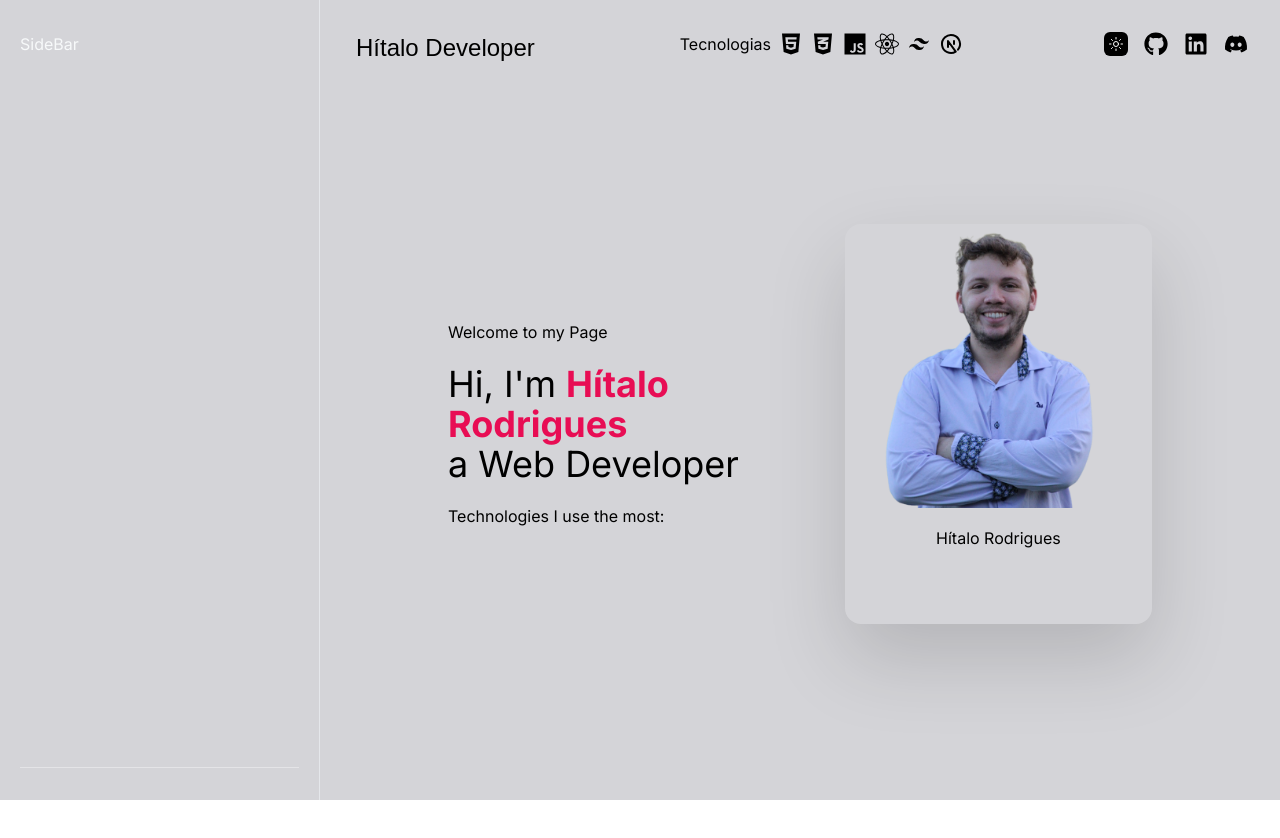
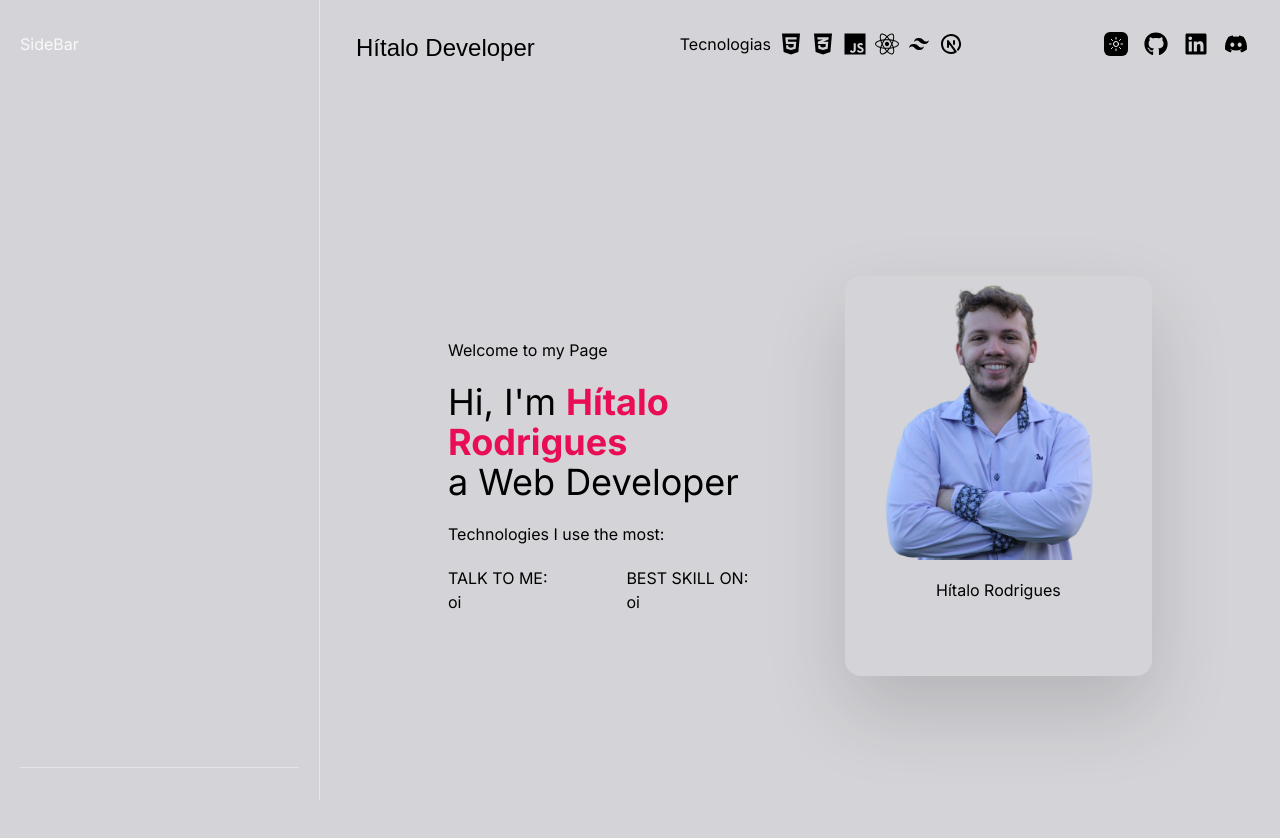
Before and after one commit to Hzimr/Hzimr.github.io, a Next.js app: page / in a window 1280 px wide. Shown: the top 838 px of the page. Before the commit the page ends 800 px from the top, so only its background shows below. Built offline with nearby package versions, Linux system fonts and the light colour scheme; a web font is replaced by a local one.

Commit message:
feat: created section Talk and Skills

```diff
--- a/src/app/page.tsx
+++ b/src/app/page.tsx
@@ -3,9 +3,9 @@ import { MyImage } from '@/components/myImage/myImage'
 export default function Home() {
   return (
     <div className="mt-16 flex items-center justify-center p-12">
-      <div className="flex items-center justify-between gap-10 p-24 lg:p-12">
+      <div className="flex h-[600px] items-center justify-between gap-10 p-24 lg:p-12">
         <div>
-          <section className="flex flex-col gap-5">
+          <article className="flex flex-col gap-5">
             <h2>Welcome to my Page</h2>
             <h1 className="text-4xl">
               Hi, I{`'`}m{' '}
@@ -15,7 +15,17 @@ export default function Home() {
               <br /> a Web Developer
             </h1>
             <p>Technologies I use the most:</p>
-          </section>
+            <div className="grid grid-cols-2">
+              <section className="flex flex-col">
+                <h1>TALK TO ME:</h1>
+                <div>oi</div>
+              </section>
+              <section className="flex flex-col">
+                <h1>BEST SKILL ON:</h1>
+                <div>oi</div>
+              </section>
+            </div>
+          </article>
         </div>
         <MyImage />
       </div>
```
